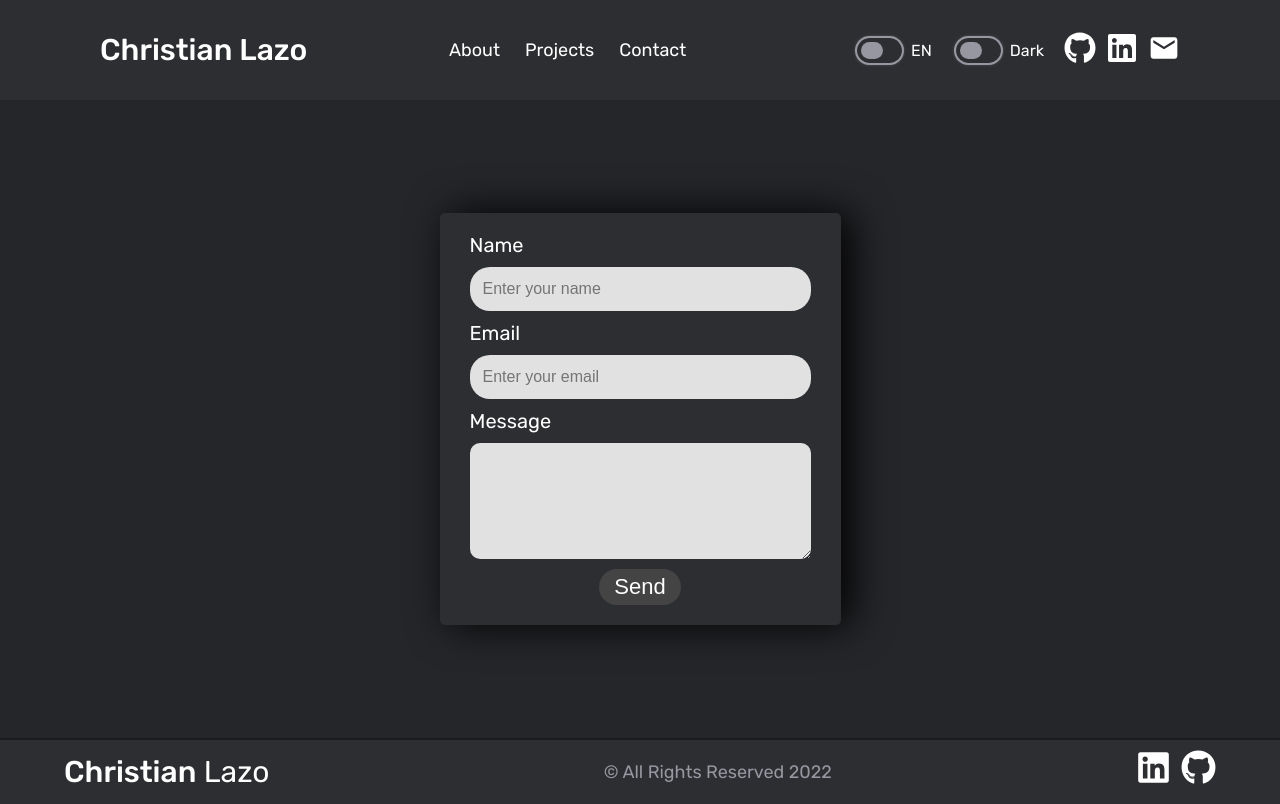
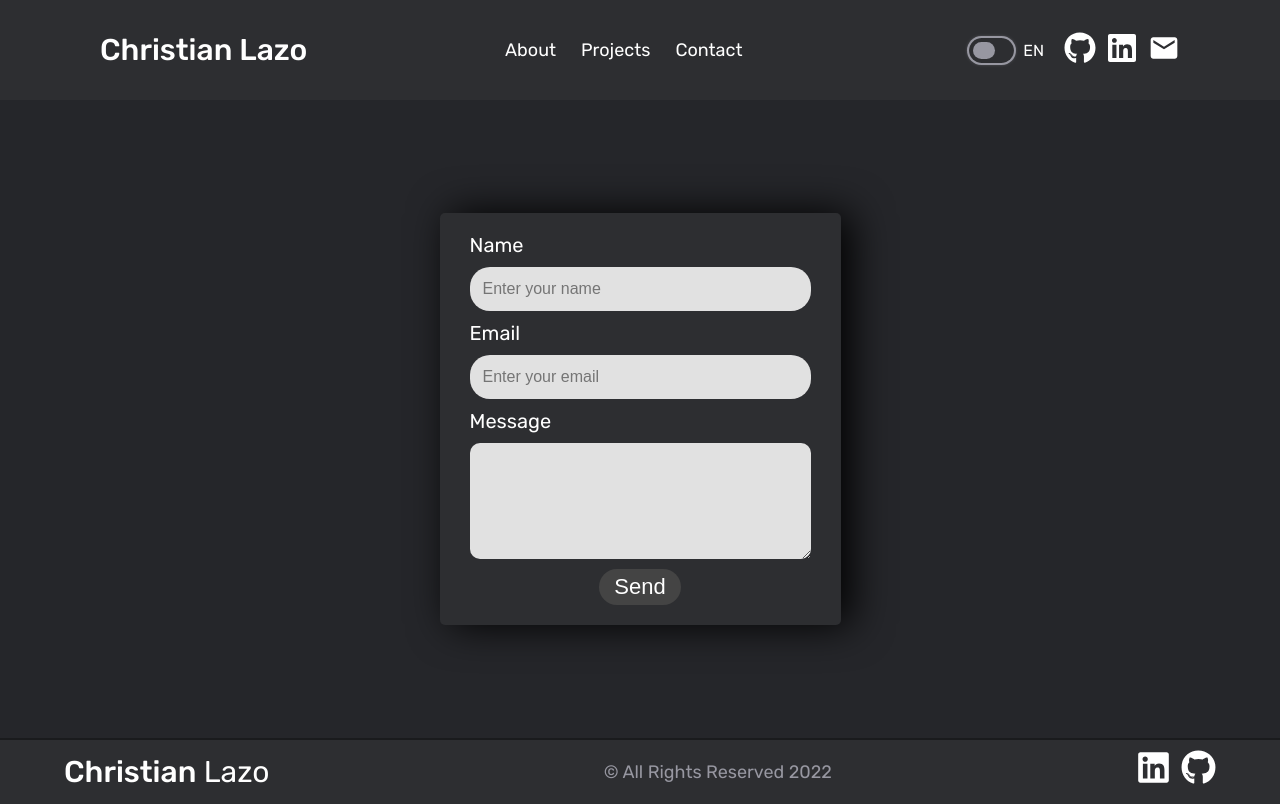
Before and after one commit to Christianlazo11/Portfolio, a React (Create React App) app: page /formcontact in a window 1280 px wide. Built offline with nearby package versions, Linux system fonts and the light colour scheme.

Commit message:
Update toogle_b

```diff
--- a/src/components/button/ToogleButton.js
+++ b/src/components/button/ToogleButton.js
@@ -19,13 +19,13 @@ const ToogleButton = () => {
           {language === "english" ? "EN" : "ES"}
         </span>
       </div>
-      <div className="switch__item">
+      {/* <div className="switch__item">
         <label className="switch__content">
           <input type="checkbox" onChange={() => handleTheme()} />
           <span className="slider"></span>
         </label>{" "}
         <span className="switch__text">Dark</span>
-      </div>
+      </div> */}
     </div>
   );
 };
```
